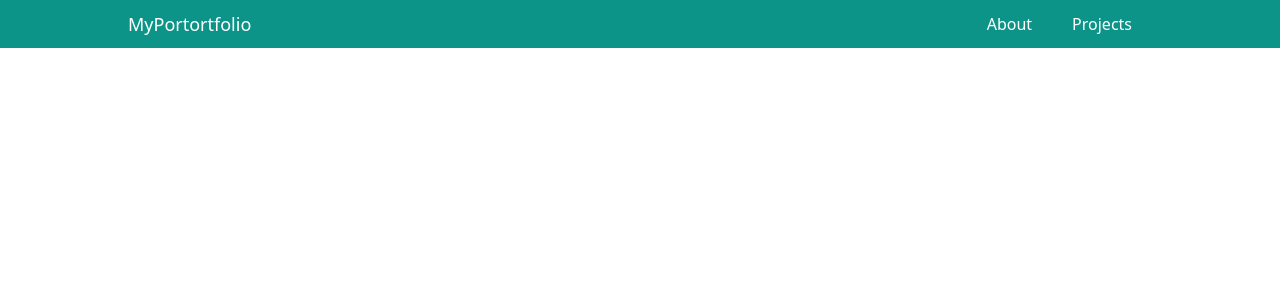
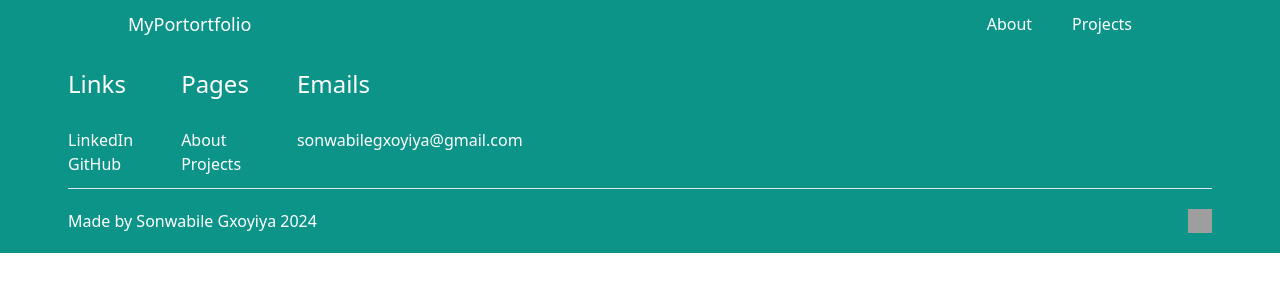
Before and after one commit to sonwabileIT/react-portfolio-website, a React (Vite) app: page / in a window 1280 px wide. Shown: the top 300 px of the page. Built offline with nearby package versions, Linux system fonts and the light colour scheme; grey boxes are pictures that could not be loaded.

Commit message:
feat: add footer component

```diff
--- a/src/App.jsx
+++ b/src/App.jsx
@@ -1,3 +1,4 @@
+import Footer from "./components/Footer"
 import NavBar from "./components/NavBar"
 
 function App() {
@@ -6,7 +7,7 @@ function App() {
   return (
     <>
     <NavBar />
-
+    <Footer/>
     </>
   )
 }
--- /dev/null
+++ b/src/components/Footer.jsx
@@ -0,0 +1,56 @@
+function Footer(){
+    return(
+        <>
+        <footer className="bg-teal-600 text-white">
+            <div className="max-w-screen-xl mx-auto p-5">
+                <div className="md:mx-12">
+                    <div className="flex flex-col md:flex-row md:gap-12">
+                        <div className="flex flex-col ">
+                            <h2 className="text-2xl mb-4">Links</h2>
+                            <ul className="my-3">
+                                <li>
+                                    <a href="https://www.linkedin.com/in/sonwabile-gxoyiya-b005b123a/" target="_blank" rel="noopener noreferrer">LinkedIn</a>
+                                </li>
+                                <li>
+                                    <a href="https://github.com/sonwabileIT" target="_blank" rel="noopener noreferrer">GitHub</a>
+                                </li>
+                            </ul>
+                        </div>
+
+                        <div className="flex flex-col">
+                        <h2 className="text-2xl mb-4">Pages</h2>
+                        <ul className="my-3">
+                            <li>
+                                <a href="#">About</a>
+                            </li>
+                            <li>
+                                <a href="projects.html">Projects</a>
+                            </li>
+                        </ul>
+                        </div>
+
+                        <div className="flex flex-col">
+                            <h2 className="text-2xl mb-4">Emails</h2>
+                            <ul className="my-3">
+                                <li>
+                                    <p>sonwabilegxoyiya@gmail.com</p>
+                                </li>
+                            </ul>
+                        </div>
+                    </div>
+                    <hr/>
+                    <div className="flex justify-between mt-5">
+                        <p>Made by Sonwabile Gxoyiya 2024</p>
+                        <a href="https://github.com/sonwabileIT" target="_blank" rel="noopener noreferrer">
+                            <img className="w-6 h-6" src="https://cdn.jsdelivr.net/gh/devicons/devicon@latest/icons/github/github-original.svg" />
+                        </a>
+                    </div>
+                </div>
+            </div>
+        </footer>
+
+        </>
+    )
+}
+
+export default Footer
```
